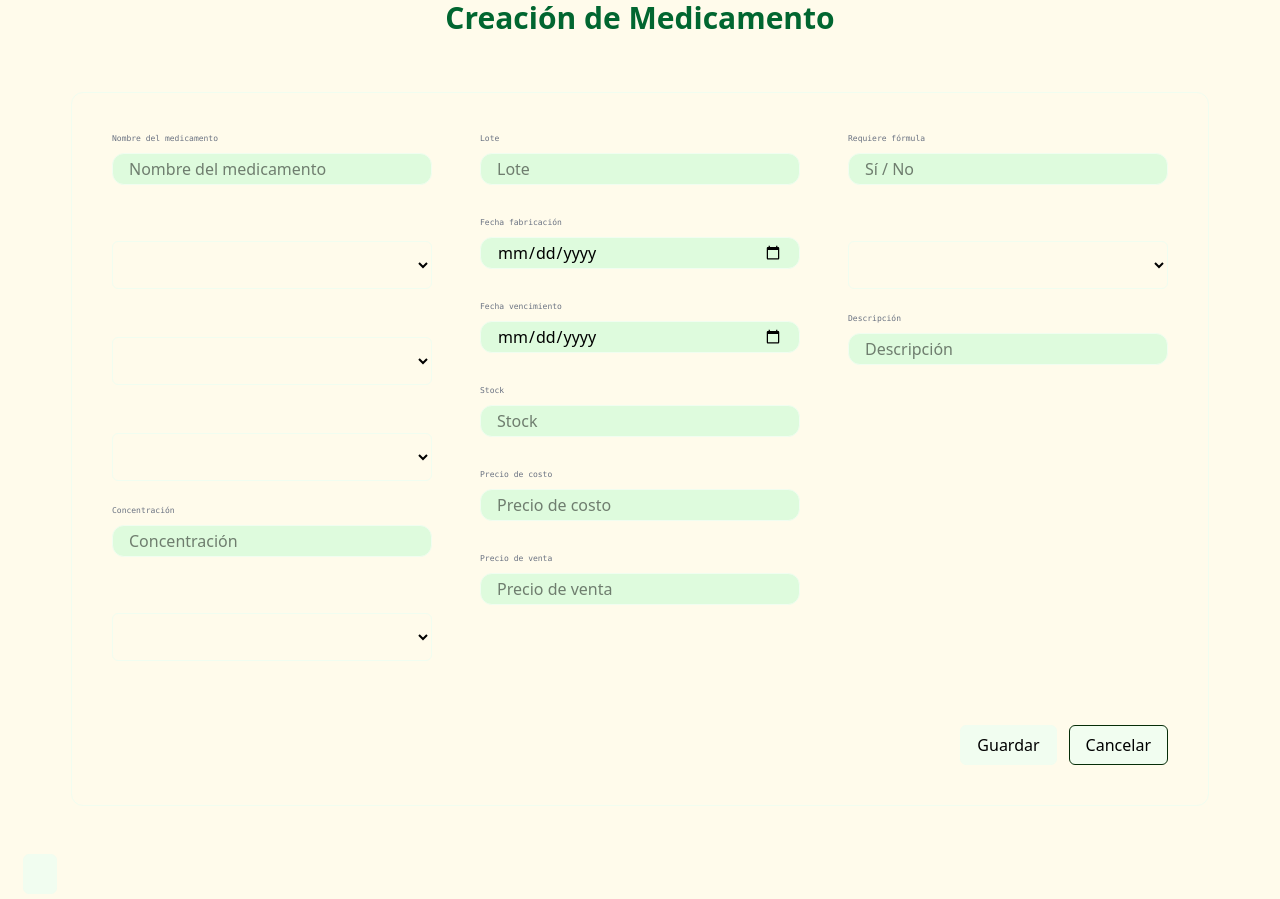
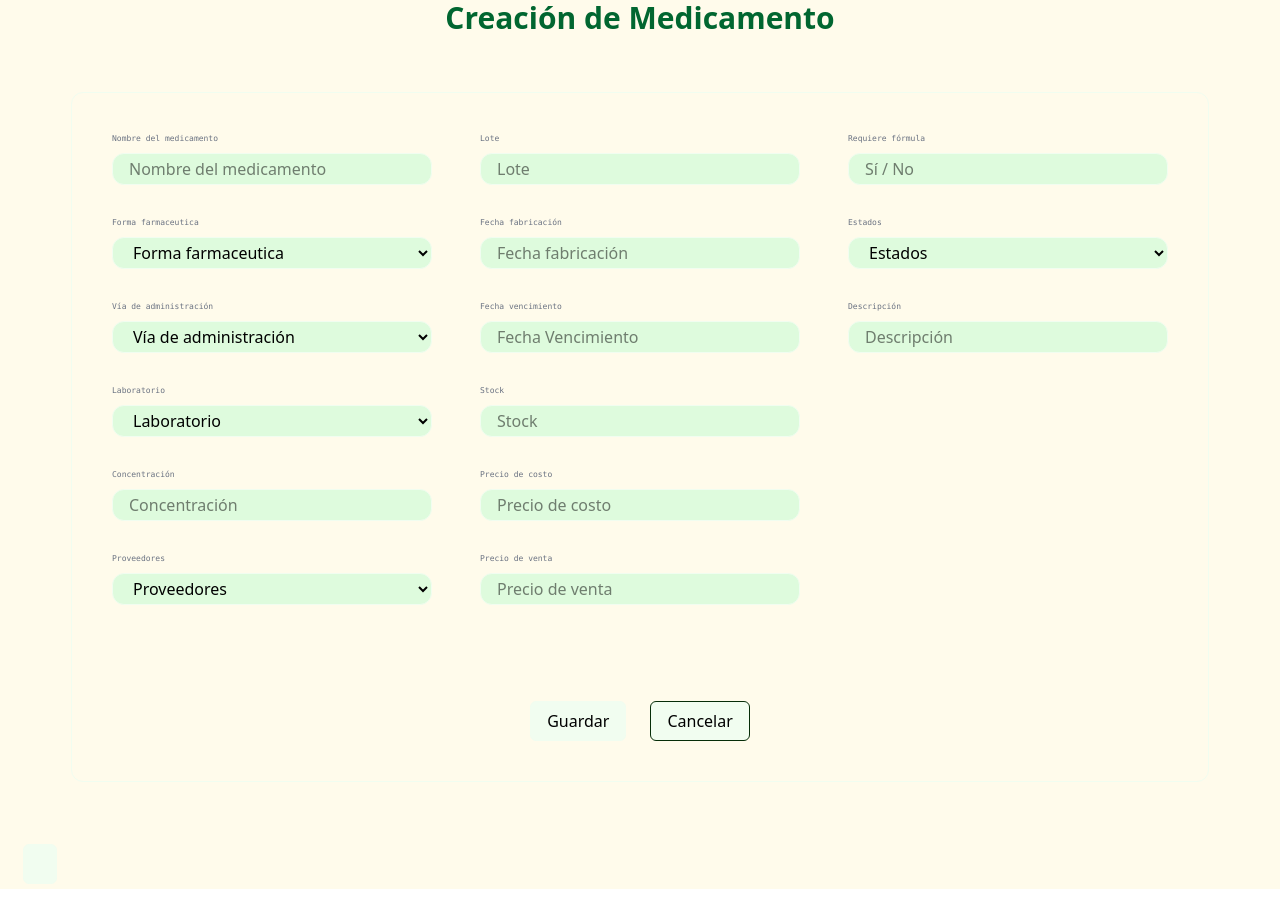
Before and after one commit to CJCPDev/proyecto-formativo-pharmasoft-sena, a React (Vite) app in the folder frontend/sena-pharmasoft/: page / in a window 1280 px wide. Built offline with nearby package versions, Linux system fonts and the light colour scheme.

Commit message:
feat: actualizacion de formulario medicamentos, con inputs, selects, y botones funcionales

```diff
--- a/frontend/sena-pharmasoft/src/data/selects/pharmaForm.json
+++ b/frontend/sena-pharmasoft/src/data/selects/pharmaForm.json
@@ -1,75 +1,7 @@
 [
-<<<<<<< HEAD
-  { "id": 1, "label": "Crema" },
-  { "id": 2, "label": "Gel" },
-  { "id": 3, "label": "Linimento / Bálsamo" },
-  { "id": 4, "label": "Pasta" },
-  { "id": 5, "label": "Ungüento / Pomada" }
+    { "id": 1, "label": "Crema" },
+    { "id": 2, "label": "Gel" },
+    { "id": 3, "label": "Linimento / Bálsamo" },
+    { "id": 4, "label": "Ungüento / Pomada" },
+    { "id": 5, "label": "Pasta" }
 ]
-=======
-  {
-    "id": 1,
-    "label": "Especial",
-    "options": [
-      { "id": 1, "label": "Colirio" },
-      { "id": 2, "label": "Colutorio / Enjuague Bucal" },
-      { "id": 3, "label": "Dentífrico" },
-      { "id": 4, "label": "Desinfectante / Antiséptico" },
-      { "id": 5, "label": "Loción" },
-      { "id": 6, "label": "Parche transdérmico" },
-      { "id": 7, "label": "Pomada oftálmica" },
-      { "id": 8, "label": "Solución nasal / Spray nasal" }
-    ]
-  },
-  {
-    "id": 2,
-    "label": "Líquidas",
-    "options": [
-      { "id": 1, "label": "Enema" },
-      { "id": 2, "label": "Emulsión" },
-      { "id": 3, "label": "Gotas" },
-      { "id": 4, "label": "Infusión / Concentrado para diluir" },
-      { "id": 5, "label": "Inyectable / Ampolla / Frasco ámpula" },
-      { "id": 6, "label": "Jarabe" },
-      { "id": 7, "label": "Solución oral" },
-      { "id": 8, "label": "Suspensión" }
-    ]
-  },
-  {
-    "id": 3,
-    "label": "Gaseosas",
-    "options": [
-      { "id": 1, "label": "Aerosol / Spray" },
-      { "id": 2, "label": "Inhalador" },
-      { "id": 3, "label": "Nebulizador" }
-    ]
-  },
-  {
-    "id": 4,
-    "label": "Semisólidas",
-    "options": [
-      { "id": 1, "label": "Crema" },
-      { "id": 2, "label": "Gel" },
-      { "id": 3, "label": "Linimento / Bálsamo" },
-      { "id": 4, "label": "Pasta" },
-      { "id": 5, "label": "Ungüento / Pomada" }
-    ]
-  },
-  {
-    "id": 5,
-    "label": "Sólidas",
-    "options": [
-      { "id": 4, "label": "Cápsula" },
-      { "id": 4, "label": "Gragea" },
-      { "id": 4, "label": "Granulado" },
-      { "id": 4, "label": "Implante" },
-      { "id": 4, "label": "Pastilla" },
-      { "id": 4, "label": "Píldora" },
-      { "id": 4, "label": "Polvo" },
-      { "id": 4, "label": "Supositorio" },
-      { "id": 4, "label": "Óvulo" }
-    ]
-  }
-]
-
->>>>>>> dev
--- a/frontend/sena-pharmasoft/src/features/products/FormMedicamentos.jsx
+++ b/frontend/sena-pharmasoft/src/features/products/FormMedicamentos.jsx
@@ -32,12 +32,59 @@ export default function FormMedicamentos() {
     getStatesTypes().then(setStatesTypes)
   }, []);
 
+  const [formData, setFormData] = useState({
+  nombre: "",
+  formaFarmaceutica: "",
+  viaAdministracion: "",
+  laboratorio: "",
+  concentracion: "",
+  proveedor: "",
+  lote: "",
+  fechaFabricacion: "",
+  fechaVencimiento: "",
+  stock: "",
+  precioCosto: "",
+  precioVenta: "",
+  requiresPrescription: "",
+  estado: "",
+  description: ""
+});
+
 
   // Maneja cambios en inputs y selects
   const handleChange = (e) => {
-    console.log("Nombre user", e.target.value);
+  const { name, value } = e.target;
 
-  }
+  setFormData((prev) => ({
+    ...prev,
+    [name]: value
+  }));
+};
+  const handleSubmit = (e) => {
+  e.preventDefault();
+
+  console.log("Formulario enviado");
+  console.log(formData);
+
+  setFormData({
+    nombre: "",
+    formaFarmaceutica: "",
+    viaAdministracion: "",
+    laboratorio: "",
+    concentracion: "",
+    proveedor: "",
+    lote: "",
+    fechaFabricacion: "",
+    fechaVencimiento: "",
+    stock: "",
+    precioCosto: "",
+    precioVenta: "",
+    requiresPrescription: "",
+    estado: "",
+    description: ""
+  });
+};
+
 
   return (
     <div
@@ -52,84 +99,109 @@ export default function FormMedicamentos() {
         }}
       >
         {/* Formulario */}
-        <form onSubmit className="flex flex-col gap-10">
+        <form onSubmit={handleSubmit} className="flex flex-col gap-10">
           {/* Contenedor de columnas */}
           <div className="flex gap-12">
             {/* ================= COLUMNA 1 ================= */}
             <div className="flex flex-col gap-6 flex-1">
               <Input
                 label="Nombre del medicamento"
+                name="nombre"
                 onChange={handleChange}
+                value={formData.nombre}
                 placeholder="Nombre del medicamento"
               />
 
               <Select
-                label="Formas Farmacéuticas"
-                name="pharmaForm"
+                label="Forma farmaceutica"
+                name="formaFarmaceutica"
                 onChange={handleChange}
+                value={formData.formaFarmaceutica}
                 options={pharmaForm}
-                placeholder="Formas Farmaceuticas"
+                text="Forma farmaceutica"
               />
-
               <Select
                 label="Vía de administración"
+                name="viaAdministracion"
                 onChange={handleChange}
+                value={formData.viaAdministracion}
                 options={administrationTypes}
-                placeholder="Vía de administración"
+                text="Vía de administración"
               />
 
               <Select
                 label="Laboratorio"
+                name="laboratorio"
                 onChange={handleChange}
+                value={formData.laboratorio}
                 options={laboratoriesTypes}
-                placeholder="Laboratorio"
+                text="Laboratorio"
               />
 
               <Input
                 label="Concentración"
+                name="concentracion"
                 onChange={handleChange}
+                value={formData.concentracion}
                 placeholder="Concentración"
               />
 
               <Select
                 label="Proveedores"
+                name="proveedor"
                 onChange={handleChange}
+                value={formData.proveedor}
                 options={suppliers}
-                placeholder="Proveedores"
+                text="Proveedores"
               />
             </div>
 
             {/* ================= COLUMNA 2 ================= */}
             <div className="flex flex-col gap-6 flex-1">
-              <Input label="Lote" onChange={handleChange} placeholder="Lote" />
+              <Input
+                label="Lote"
+                name="lote"
+                onChange={handleChange}
+                value={formData.lote}
+                placeholder="Lote" />
 
               <Input
                 label="Fecha fabricación"
-                type="date"
+                name="fechaFabricacion"
                 onChange={handleChange}
+                value={formData.fechaFabricacion}
+                placeholder="Fecha fabricación"
               />
 
               <Input
                 label="Fecha vencimiento"
-                type="date"
+                name="fechaVencimiento"
                 onChange={handleChange}
+                value={formData.fechaVencimiento}
+                placeholder="Fecha Vencimiento"
               />
 
               <Input
                 label="Stock"
+                name="stock"
                 onChange={handleChange}
+                value={formData.stock}
                 placeholder="Stock"
               />
 
               <Input
                 label="Precio de costo"
+                name="precioCosto"
+                value={formData.precioCosto}
                 onChange={handleChange}
                 placeholder="Precio de costo"
               />
 
               <Input
                 label="Precio de venta"
+                name="precioVenta"
                 onChange={handleChange}
+                value={formData.precioVenta}
                 placeholder="Precio de venta"
               />
             </div>
@@ -140,32 +212,35 @@ export default function FormMedicamentos() {
                 label="Requiere fórmula"
                 name="requiresPrescription"
                 onChange={handleChange}
+                value={formData.requiresPrescription}
                 placeholder="Sí / No"
               />
 
               <Select
                 label="Estados"
+                name="estado"
                 onChange={handleChange}
+                value={formData.estado}
                 options={statesTypes}
-                placeholder="Estados"
+                text="Estados"
               />
 
               <Input
                 label="Descripción"
                 name="description"
                 onChange={handleChange}
+                value={formData.description}
                 placeholder="Descripción"
               />
             </div>
           </div>
           {/* Botón guardar */}
-          <div className="flex gap-3 justify-end mt-6">
+          <div className="flex justify-center items-center gap-6 mt-12">
             {/* Botón primario → “Guardar” */}
             <Button
               variant="primary"
               size="md"
               type="submit"
-              onClick={() => console.log("Guardar")}
             >
               Guardar
             </Button>
--- a/frontend/sena-pharmasoft/src/shared/components/Input.jsx
+++ b/frontend/sena-pharmasoft/src/shared/components/Input.jsx
@@ -13,7 +13,6 @@ export default function Input({label, type = "text", ...props}){
                     font-mono
                     font-light
                     font-
-
                 "
           >
             {label}
--- a/frontend/sena-pharmasoft/src/shared/components/Select.jsx
+++ b/frontend/sena-pharmasoft/src/shared/components/Select.jsx
@@ -3,47 +3,71 @@ export default function Select({
   name,
   options = [],
   text,
-    }
-){
+  ...props
+}) {
+  return (
+    <div className="w-[320px]">
 
-    return (
-
-        <div className='w-[320px]'>
-
-            {/* Label si el label tiene contenido es igual a truthy, si no es falsy y no muestra el label */}
+      {/* Label */}
       {label && (
-            <label className='text-caption mb-1 text-text-secundary'>
+        <label
+          className="
+            block
+            text-[8px]
+            text-gray-500
+            font-mono
+            font-light
+          "
+        >
           {label}
         </label>
       )}
+
+      {/* Contenedor igual al Input */}
+      <div
+        className="
+          relative
+          h-12
+          flex
+          items-center
+        "
+      >
+
         <select
           name={name}
-                className='
+          value=""
+          className="
             w-full
-                    h-12
-                    rounded-md
+            h-8
+            relative
+            text-black
+            rounded-xl
+            bg-[#DEFBDD]
             border
-                    border-border
+            border-[#F1FDF0]
             px-4
-                '
+            text-base
+            focus:ring-2
+            focus:ring-[#062d08]
+            focus:border-[#062d08]
+            focus:outline-none
+          "
+          {...props}
         >
-                <option value="">{text}</option>
-                {options.map((option) => {
+          {/* Placeholder */}
+          <option value="" disabled hidden>
+            {text}
+          </option>
 
-                    return(
+          {/* Opciones dinámicas */}
+          {options.map((option) => (
             <option key={option.id} value={option.id}>
               {option.label}
             </option>
-                    )
-                })
-                };
+          ))}
         </select>
 
-
-
-
       </div>
-
-
+    </div>
   );
 }
```
Lines whose indentation alone changed are shown as unchanged.
